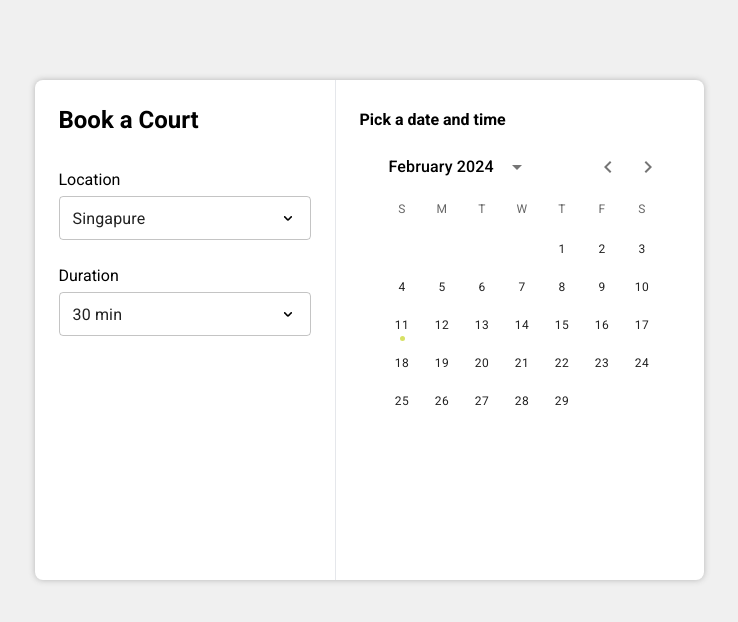
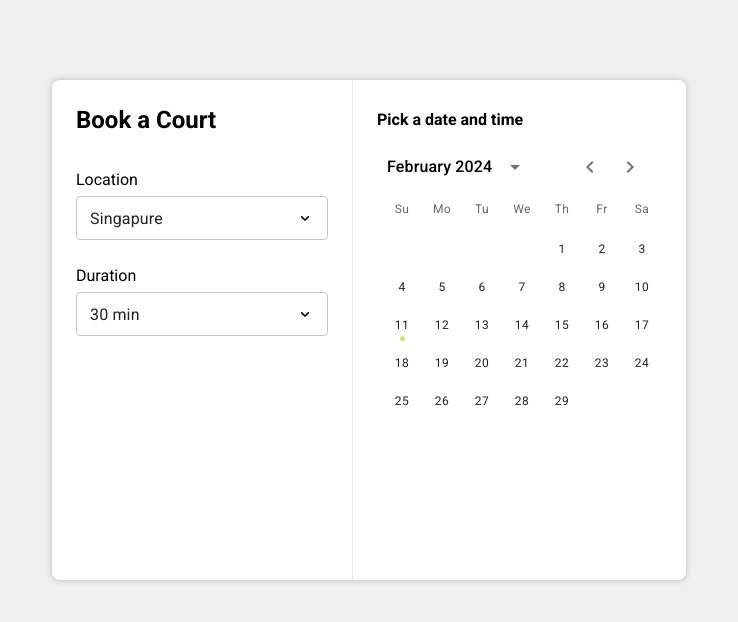
Before and after one commit to hmassareli/minthouse-booking, a Next.js app: page / in a window 1280 px wide. Shown: the top 622 px of the page, without its empty margins (271-1009 px from the left). Built offline with nearby package versions, Linux system fonts and the light colour scheme.

Commit message:
feat: smooth quick animation

```diff
--- a/src/app/globals.css
+++ b/src/app/globals.css
@@ -44,13 +44,7 @@
   color: white;
   font-weight: 600 !important;
 }
-.MuiDayCalendar-weekContainer,
-.MuiDayCalendar-header {
-  justify-content: start;
-}
-.MuiPickersCalendarHeader-root {
-  padding-left: 5px;
-}
+
 .date-calendar .Mui-selected:hover {
   background-color: rgb(var(--green));
 }
@@ -82,8 +76,10 @@ body {
 .card {
   box-shadow: 0px 0px 6px 0px rgba(181, 181, 181, 1);
 }
-.right-container {
-  transition: all 0.5s ease-in-out;
+
+.MuiPickersArrowSwitcher-button {
+  height: 40px;
+  width: 40px;
 }
 
 @layer utilities {
--- a/src/app/page.tsx
+++ b/src/app/page.tsx
@@ -58,15 +58,16 @@ export default function Home() {
             />
             <div
               className={
-                (isDaySelected ? "block" : "hidden") + " p-4 min-w-[280px]"
+                (isDaySelected ? "w-[250px] px-4" : "!w-0 p-0") +
+                " overflow-hidden py-4 transition-all ease-out duration-200"
               }
             >
-              <p className="mb-4 mt-[2px]">{selectedDate}</p>
+              <p className="mb-4 w-full text-nowrap mt-[2px]">{selectedDate}</p>
 
               {["10:00 am", "10:30 am", "11:00 am", "11:30 am", "12:00 pm"].map(
                 (time) => (
                   <div
-                    className="flex items-center justify-center w-full text-center border cursor-pointer hover:border-[#b7c050] h-12 hover:border-2 box-border hover:text-[#b7c050] border-green mb-4 rounded-md font-medium text-green"
+                    className="flex items-center justify-center text-nowrap w-full min-w-[220px] text-center border cursor-pointer hover:border-[#b7c050] h-12 hover:border-2 box-border hover:text-[#b7c050] border-green mb-4 rounded-md font-medium text-green"
                     key={time}
                     onClick={() => console.log(time)}
                   >
--- a/src/components/DatePicker.tsx
+++ b/src/components/DatePicker.tsx
@@ -3,7 +3,13 @@ import { AdapterDayjs } from "@mui/x-date-pickers/AdapterDayjs";
 import { DateCalendar } from "@mui/x-date-pickers/DateCalendar";
 import { LocalizationProvider } from "@mui/x-date-pickers/LocalizationProvider";
 import dayjs from "dayjs";
+import updateLocale from "dayjs/plugin/updateLocale";
 
+dayjs.locale("en");
+dayjs.extend(updateLocale);
+dayjs.updateLocale("en", {
+  weekdaysMin: ["Su", "Mo", "Tu", "We", "Th", "Fr", "Sa"],
+});
 export default function BasicDateCalendar({
   disabledDays = [],
   onChange = () => {},
@@ -11,11 +17,12 @@ export default function BasicDateCalendar({
   disabledDays: Date[];
   onChange: (value: Date | null) => void;
 }) {
-  dayjs.locale("en");
-
   return (
     <LocalizationProvider dateAdapter={AdapterDayjs}>
       <DateCalendar
+        dayOfWeekFormatter={(day) => {
+          return day;
+        }}
         shouldDisableDate={(date: dayjs.Dayjs) => {
           return disabledDays.some((disabledDate) =>
             dayjs(disabledDate).isSame(date, "day")
@@ -23,7 +30,11 @@ export default function BasicDateCalendar({
         }}
         onChange={onChange}
         className="date-calendar"
-        sx={{ margin: "0 0" }}
+        sx={{
+          "& .MuiPickersCalendarHeader-root": { paddingLeft: "5px" },
+          width: "auto",
+          margin: "0 0",
+        }}
       />
     </LocalizationProvider>
   );
```
